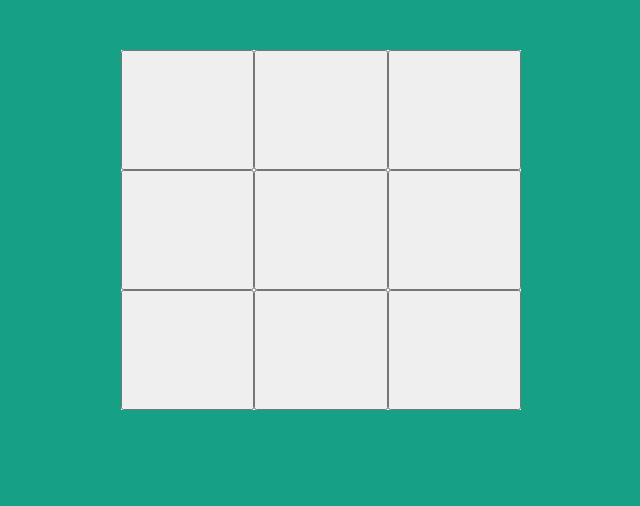
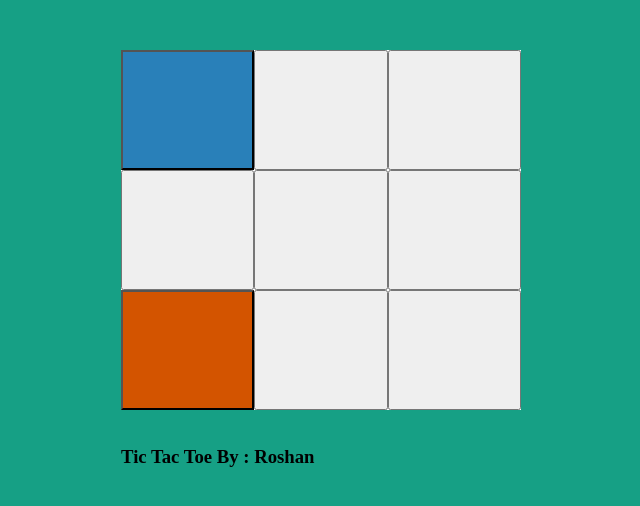
Before and after one commit to meroshan/tic-tac-toe, a website: page index.html in a window 1280 px wide. Both pictures are taken after a click on the button 506 px from the left and 110 px from the top of the page. Shown: the whole page, without its empty margins (319-959 px from the left). Drawn offline with nearby package versions, Linux system fonts and the light colour scheme.

Commit message:
printed random grid id

```diff
--- a/index.html
+++ b/index.html
@@ -6,7 +6,7 @@
     </head>
     <body>
         <div class="container">
-            <table border="0" cellspacing="0" cellpadding="5">
+            <table border="0" cellspacing="0" cellpadding data-grid-col="3"="5">
                 <tr>
                     <td><button class="tic" data-grid-id="1"></button></td>
                     <td><button class="tic" data-grid-id="2"></button></td>
@@ -23,7 +23,10 @@
                     <td><button class="tic" data-grid-id="9"></button></td>
                 </tr>
             </table>
+            <br><br>
+            <h3>Tic Tac Toe By : Roshan </h3>
         </div>
+
     </body>
     <script src="node_modules/jquery/dist/jquery.min.js"></script>
     <script src="resources/js/app.js"></script>
--- a/resources/js/app.js
+++ b/resources/js/app.js
@@ -1,13 +1,50 @@
-var boardGrid = [
-                    ["E", "E", "E"],
-                    ["E", "E", "E"],
-                    ["E", "E", "E"]
-                ];
+var boardGrid = ["E", "E", "E", "E", "E", "E", "E", "E", "E"];
+
+var running = false;
 
 $(document).ready(function() {
-    $(".tic").click(function(){
+
+    $(".tic").click(function() {
+        running = true;
         var gridId = $(this).data("grid-id");
 
+        boardGrid[gridId] = "X";
+        $(this).addClass("belize-hole");
 
+        var available = findAvailable(boardGrid);
+
+        var randomGridId = getRandomGridId(available);
+
+        boardGrid[randomGridId] = "O";
+
+        var selector = "[data-grid-id= " + randomGridId + "]";
+
+        $(selector).addClass("pumpkin");
     });
 });
+
+function findAvailable(board) {
+    var available = new Array();
+    var avl = new Array();
+
+    for(var i=1; i<=9; i++) {
+        if (board[i] == "E") {
+            available.push(i);
+        }
+    }
+
+    return available;
+}
+
+function getRandomGridId(available)
+{
+    // [TODO what if array is empty]
+
+    if (available.length) {
+        var random = available[Math.floor(Math.random() * available.length)];
+
+        return random;
+    }
+
+    return;
+}
```
